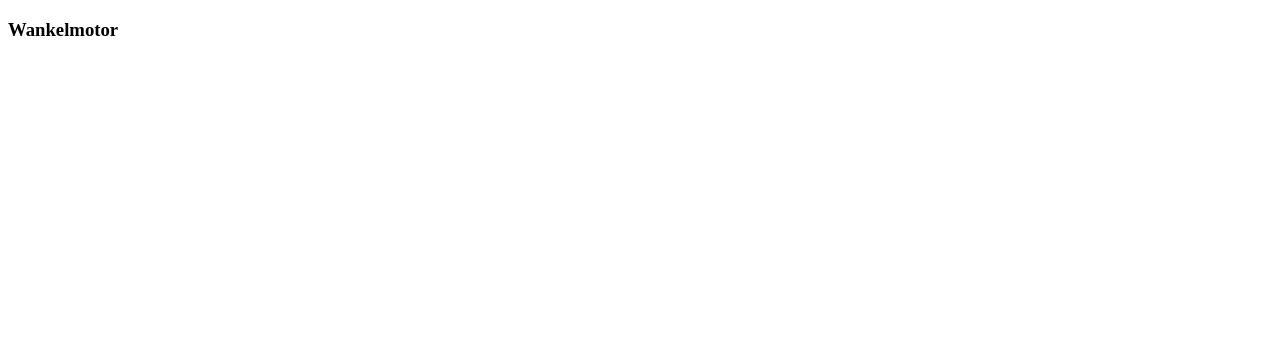
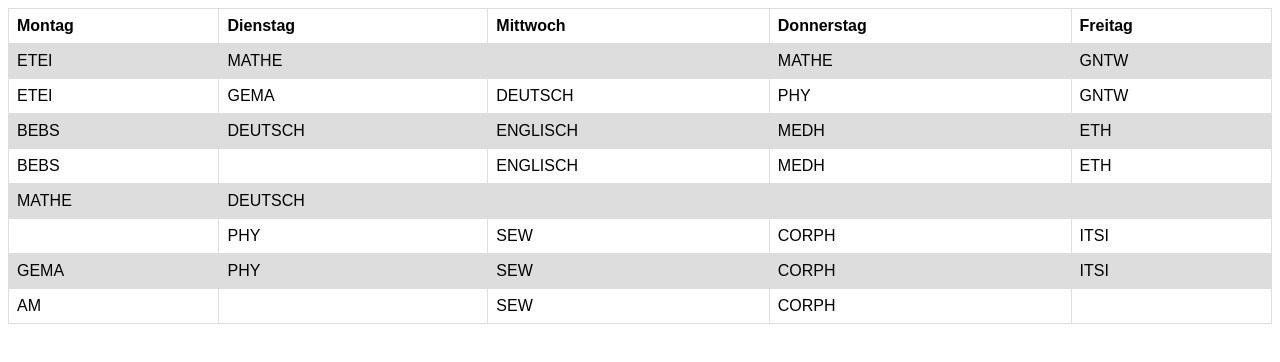
Before and after one commit to T30061/MeThe, a plain HTML site: page test.html in a window 1280 px wide. Drawn offline with Linux system fonts and the light colour scheme.

Commit message:
added homework

```diff
--- a/MainProject/css/style.css
+++ b/MainProject/css/style.css
@@ -95,7 +95,7 @@ th {
 .popup {
     background: black;
     padding: 20px;
-    border-radius: 10px;
+    border-radius: 20px;
     box-shadow: 0 4px 10px rgba(0, 0, 0, 0.3);
     max-width: 400px;
     text-align: center;
@@ -115,7 +115,6 @@ th {
     border: none;
     background: none;
     border-radius: 20px;
-    box-shadow: 0 0 10px red, 0 0 20px red, 0 0 30px red;
 }
 
 .overlay.show {
--- a/test.html
+++ b/test.html
@@ -1,86 +1,92 @@
 <!DOCTYPE html>
-<html lang="en">
+<html>
 <head>
-    <meta charset="UTF-8">
-    <meta name="viewport" content="width=device-width, initial-scale=1.0">
-    <title>Popup Example</title>
 <style>
-        /* Style for the overlay (dark background effect) */
-        .overlay {
-            position: fixed;
-            top: 0;
-            left: 0;
+table {
+  font-family: arial, sans-serif;
+  border-collapse: collapse;
   width: 100%;
-            height: 100%;
-            background: rgba(0, 0, 0, 0.6); /* Dark background */
-            display: none;
-            align-items: center;
-            justify-content: center;
-            z-index: 1000;
 }
 
-        /* Popup window */
-        .popup {
-            background: white;
-            padding: 20px;
-            border-radius: 10px;
-            box-shadow: 0 4px 10px rgba(0, 0, 0, 0.3);
-            max-width: 400px;
-            text-align: center;
-            position: relative;
+td, th {
+  border: 1px solid #dddddd;
+  text-align: left;
+  padding: 8px;
 }
 
-        /* Close button */
-        .close-btn {
-            position: absolute;
-            top: 10px;
-            right: 15px;
-            font-size: 20px;
-            cursor: pointer;
-            border: none;
-            background: none;
-        }
-
-        /* Hide scrollbar when modal is open */
-        body.modal-open {
-            overflow: hidden;
+tr:nth-child(even) {
+  background-color: #dddddd;
 }
 </style>
 </head>
 <body>
 
-    <!-- Title that triggers the popup -->
-    <h3 class="motortitle">Wankelmotor</h3>
-
-    <!-- The overlay (background darkens) -->
-    <div class="overlay" id="popupOverlay">
-        <div class="popup">
-            <button class="close-btn" onclick="closePopup()">✖</button>
-            <h2>Wankelmotor</h2>
-            <p>The Wankel engine is a type of internal combustion engine that uses a rotary design instead of pistons.</p>
-        </div>
-    </div>
-
-    <script>
-        const motortitle = document.querySelector('.motortitle');
-        const overlay = document.getElementById('popupOverlay');
-
-        motortitle.addEventListener('click', function() {
-            overlay.style.display = 'flex';
-            document.body.classList.add('modal-open');
-        });
-
-        function closePopup() {
-            overlay.style.display = 'none';
-            document.body.classList.remove('modal-open');
-        }
-
-        overlay.addEventListener('click', function(event) {
-            if (event.target === overlay) {
-                closePopup();
-            }
-        });
-    </script>
+<table>
+  <tr>
+    <th>Montag</th>
+    <th>Dienstag</th>
+    <th>Mittwoch</th>
+    <th>Donnerstag</th>
+    <th>Freitag</th>
+  </tr>
+  <tr>
+    <td>ETEI</td>
+    <td>MATHE</td>
+    <td></td>
+    <td>MATHE</td>
+    <td>GNTW</td>
+  </tr>
+  <tr>
+    <td>ETEI</td>
+    <td>GEMA</td>
+    <td>DEUTSCH</td>
+    <td>PHY</td>
+    <td>GNTW</td>
+  </tr>
+  <tr>
+    <td>BEBS</td>
+    <td>DEUTSCH</td>
+    <td>ENGLISCH</td>
+    <td>MEDH</td>
+    <td>ETH</td>
+  </tr>
+  <tr>
+    <td>BEBS</td>
+    <td></td>
+    <td>ENGLISCH</td>
+    <td>MEDH</td>
+    <td>ETH</td>
+  </tr>
+  <tr>
+    <td>MATHE</td>
+    <td>DEUTSCH</td>
+    <td></td>
+    <td></td>
+    <td></td>
+  </tr>
+  <tr>
+    <td></td>
+    <td>PHY</td>
+    <td>SEW</td>
+    <td>CORPH</td>
+    <td>ITSI</td>
+  </tr>
+  <tr>
+    <td>GEMA</td>
+    <td>PHY</td>
+    <td>SEW</td>
+    <td>CORPH</td>
+    <td>ITSI</td>
+  </tr>
+  <tr>
+    <td>AM</td>
+    <td></td>
+    <td>SEW</td>
+    <td>CORPH</td>
+    <td></td>
+  </tr>
+  </tr>
+</table>
 
 </body>
 </html>
```
Lines whose indentation alone changed are shown as unchanged.
